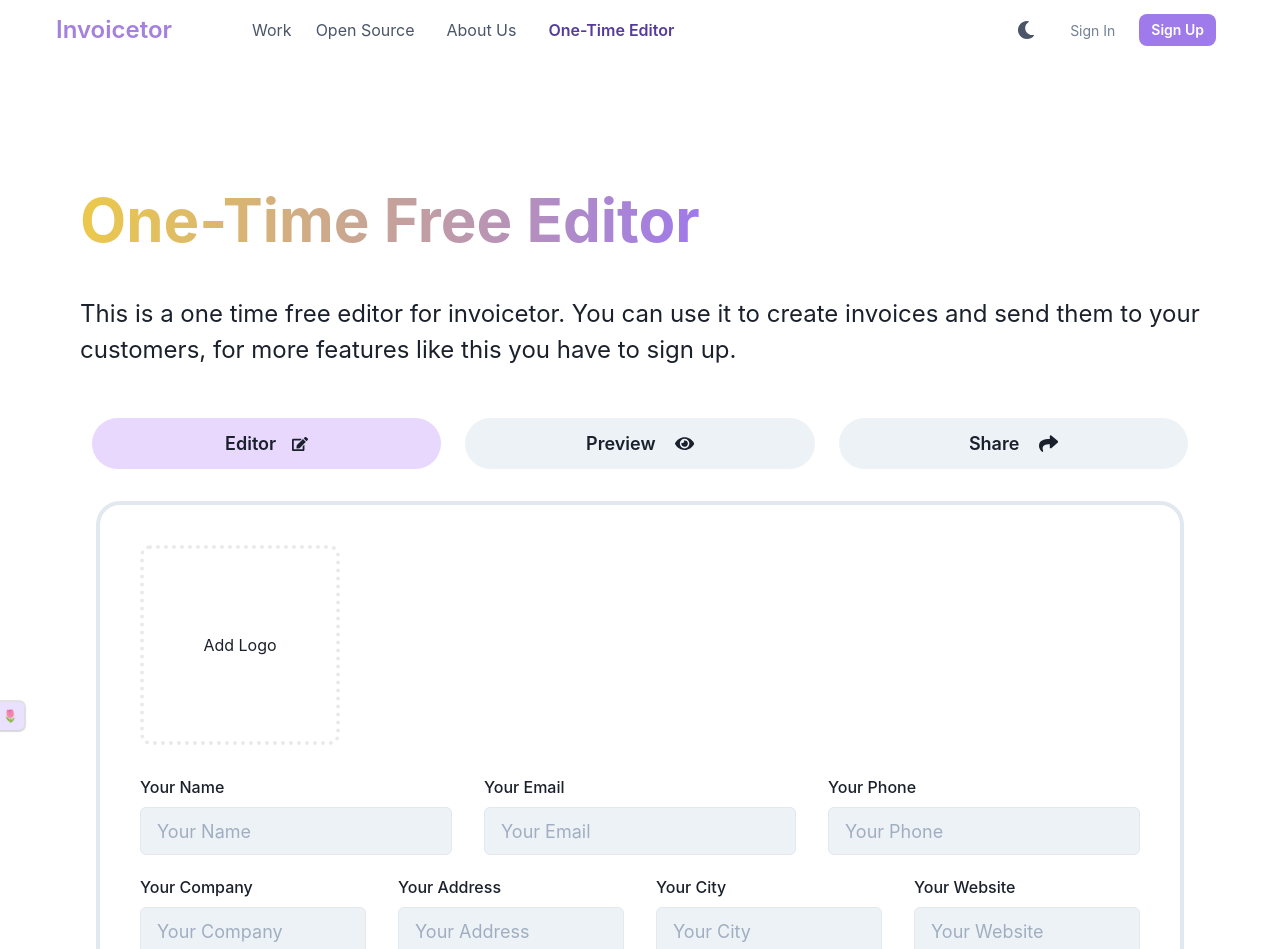
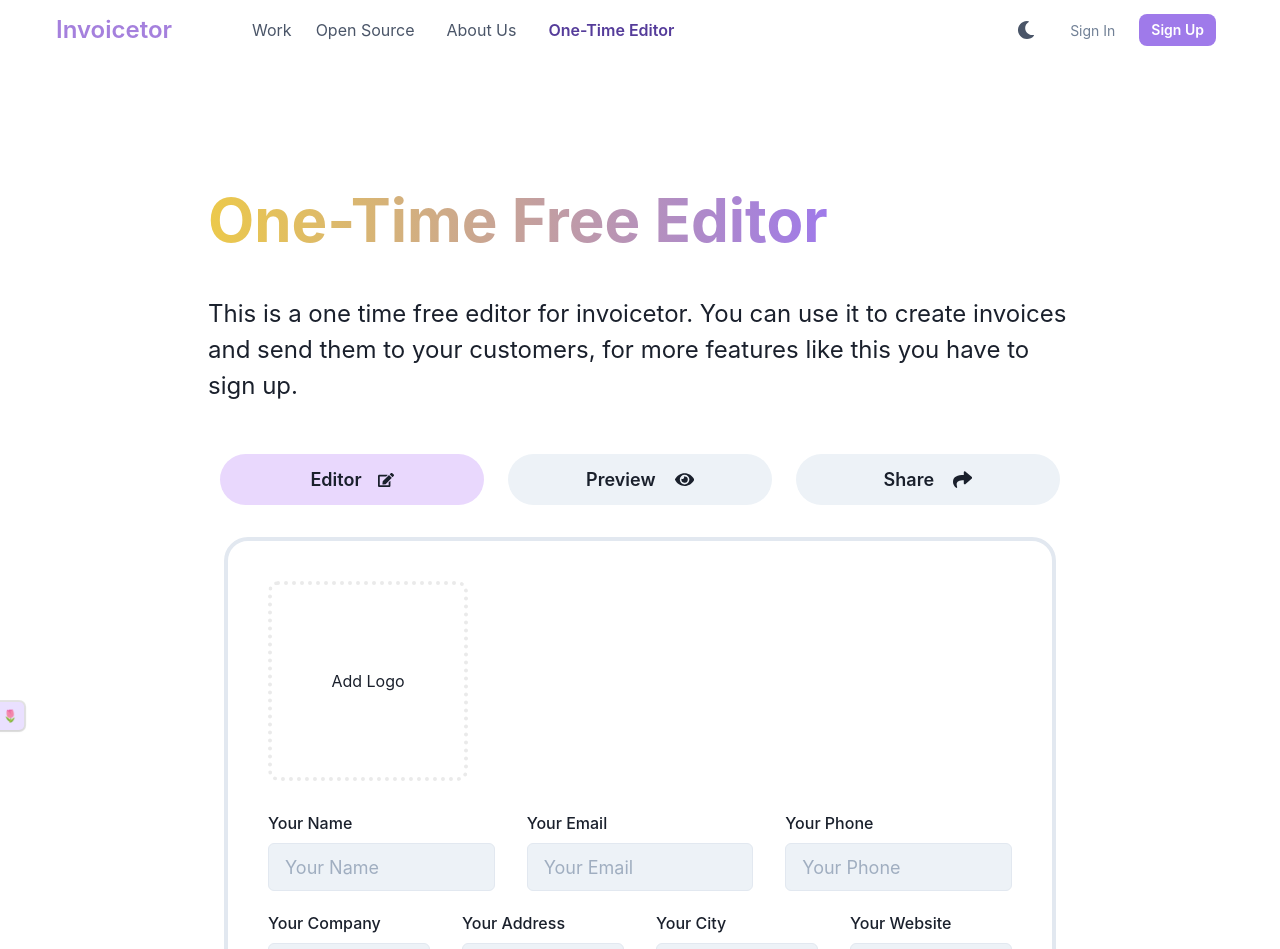
Before and after one commit to DunoLabs/invoicetor-landing, a React (Create React App) app: page /onetimeeditor in a window 1280 px wide. Shown: the top 949 px of the page. Built offline with nearby package versions, Linux system fonts and the light colour scheme.

Commit message:
Refactored Layout

```diff
--- a/src/components/Pages/About.jsx
+++ b/src/components/Pages/About.jsx
@@ -5,7 +5,7 @@
 export default function OpenSource() {
   return (
     <>
-      <Container maxW={'6xl'} mt={5}>
+      <Container maxW={'4xl'} mt={5}>
         <Stack
           as={Box}
           textAlign={'center'}
--- a/src/components/Pages/Home.jsx
+++ b/src/components/Pages/Home.jsx
@@ -7,7 +7,7 @@
 
 export default function Home() {
   return (
-    <Box textAlign="center" fontSize="xl">
+    <Box textAlign="center" >
       <Grid minH="100vh">
         <Hero />
         <Feature />
--- a/src/components/Pages/OneTimeEditor/OneTimeEditor.jsx
+++ b/src/components/Pages/OneTimeEditor/OneTimeEditor.jsx
@@ -20,7 +20,7 @@
   return (
     <>
       <InvoiceProvider>
-        <Container maxW={'6xl'} mt={5}>
+        <Container maxW={'4xl'} mt={5}>
           <Stack
             as={Box}
             textAlign={'center'}
@@ -55,7 +55,7 @@
             </Text>{' '}
           </Stack>
         </Container>
-        <Container maxW={'6xl'} mt={5}>
+        <Container maxW={'4xl'} mt={5}>
           <Tabs isFitted variant="soft-rounded">
             <TabList mb="1em">
               <Tab
--- a/src/components/Pages/OpenSource.jsx
+++ b/src/components/Pages/OpenSource.jsx
@@ -4,7 +4,7 @@
 export default function OpenSource() {
   return (
     <>
-      <Container maxW={'6xl'} mt={5}>
+      <Container maxW={'4xl'} mt={5}>
         <Stack
           as={Box}
           textAlign={'center'}
```
